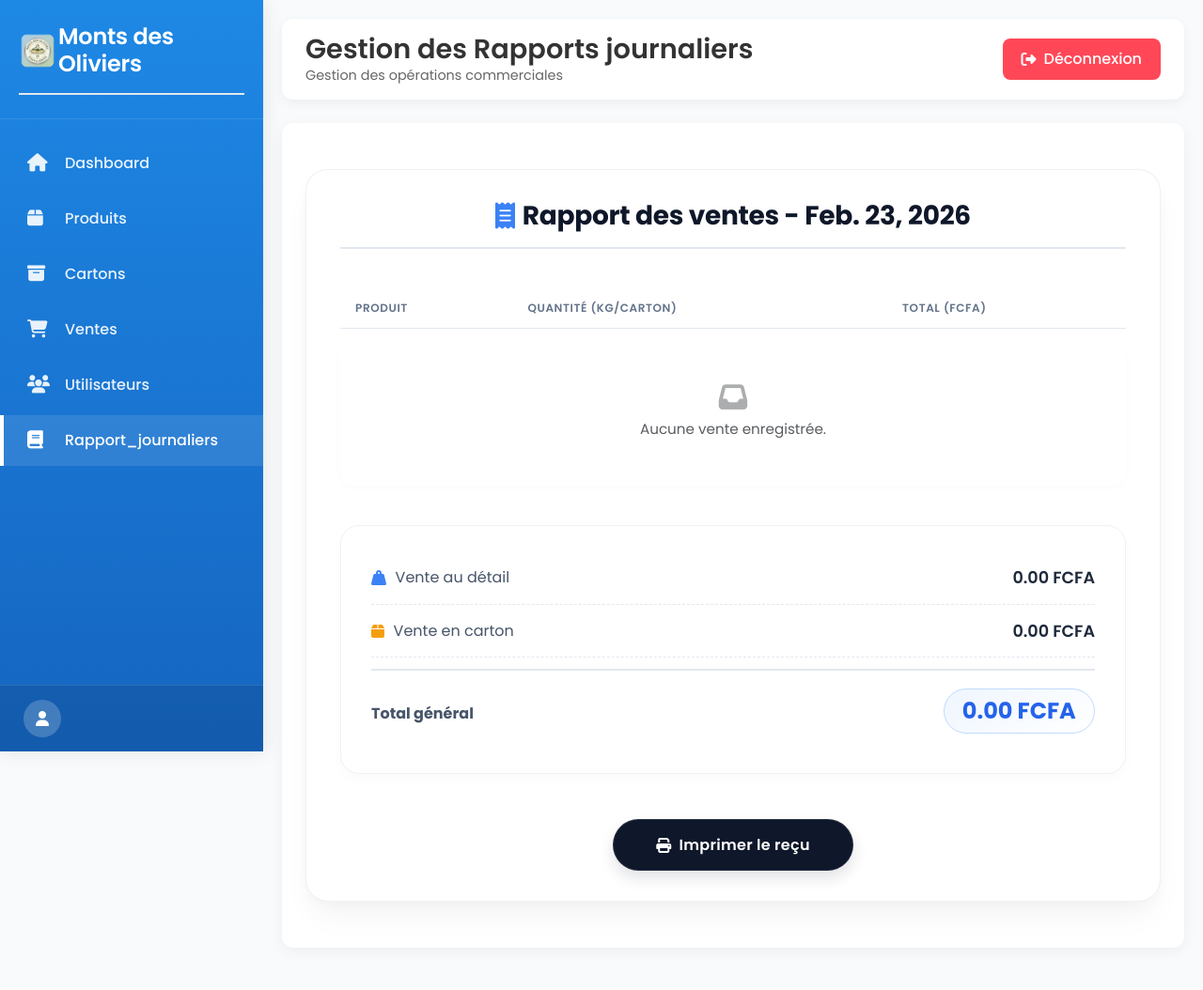
After one commit to Fabricetoreto162/Monts_Des_Oliviers_Stocks, a Django app: page /rapport_journalier/ in a window 1280 px wide. The commit adds this page. Shown: the whole page at 94% size. Run offline with Django 5.2, Linux system fonts and the light colour scheme; data comes from the database, SQL or seed files in the repository; both versions use the stored data as it was after the commit.

Commit message:
mise a jour

```diff
--- a/stock_produit/templates/Base/base.html
+++ b/stock_produit/templates/Base/base.html
@@ -497,6 +497,14 @@
                         <span>Utilisateurs</span>
                     </a>
                 </li>
+
+
+                <li>
+                    <a href="{% url 'rapport_journalier' %}" class="{% if 'rapport_journalier' in request.path %}active{% endif %}">
+                        <i class="fa-solid fa-book"></i>
+                        <span>Rapport_journaliers</span>
+                    </a>
+                </li>
             </ul>
         </div>
 
--- /dev/null
+++ b/stock_produit/templates/Rapport/rapport_journalier.html
@@ -0,0 +1,381 @@
+{% extends "Base/base.html" %}
+{% block title %}Reçu du {{ date }}{% endblock %}
+{% block page_title %}Gestion des Rapports journaliers{% endblock %}
+
+{% block content %}
+<div class="container my-4" id="receipt">
+    <h3 class="text-center">
+        <i class="fas fa-receipt me-2" style="color: #3b82f6;"></i> Rapport des ventes - {{ date }}
+    </h3>
+
+    <table class="table mt-4">
+        <thead>
+            <tr>
+                <th>Produit</th>
+                <th>Quantité (Kg/carton)</th>
+                <th>Total (FCFA)</th>
+            </tr>
+        </thead>
+        <tbody>
+            {% for v in ventes %}
+            <tr>
+                <td>
+                    <span class="product-name">{{ v.produit__name }}</span>
+                </td>
+                <td>
+                    <span class="badge-qty">{{ v.total_quantite|floatformat:2 }}</span>
+                </td>
+                <td>
+                    <span class="amount">{{ v.total_montant|floatformat:2 }}</span>
+                </td>
+            </tr>
+            {% empty %}
+            <tr>
+                <td colspan="3" class="text-center py-5 text-muted">
+                    <i class="fas fa-inbox fa-2x mb-2" style="opacity: 0.5;"></i><br>
+                    Aucune vente enregistrée.
+                </td>
+            </tr>
+            {% endfor %}
+        </tbody>
+    </table>
+
+    <div class="summary-card">
+        <div class="summary-item">
+            <span class="summary-label">
+                <i class="fas fa-weight-hanging" style="color: #3b82f6;"></i> Vente au détail
+            </span>
+            <span class="summary-value">{{ total_detail|floatformat:2 }} FCFA</span>
+        </div>
+        <div class="summary-item">
+            <span class="summary-label">
+                <i class="fas fa-box" style="color: #f59e0b;"></i> Vente en carton
+            </span>
+            <span class="summary-value">{{ total_carton|floatformat:2 }} FCFA</span>
+        </div>
+        <div class="summary-item total">
+            <span class="summary-label fw-bold">Total général</span>
+            <span class="summary-value grand-total">{{ total_general|floatformat:2 }} FCFA</span>
+        </div>
+    </div>
+
+    <div class="text-center mt-5">
+        <button class="btn-print" onclick="window.print()">
+            <i class="fas fa-print me-2"></i> Imprimer le reçu
+        </button>
+    </div>
+</div>
+
+<style>
+    /* ---------- STYLE ÉCRAN – MODERNE & MINIMALISTE ---------- */
+    @import url('https://fonts.googleapis.com/css2?family=Inter:wght@400;500;600;700&display=swap');
+
+    body {
+        background: #f8fafc;
+        font-family: 'Inter', -apple-system, BlinkMacSystemFont, sans-serif;
+        color: #0f172a;
+        line-height: 1.5;
+    }
+
+    #receipt {
+        max-width: 1000px;
+        margin: 30px auto;
+        background: white;
+        border-radius: 24px;
+        padding: 32px 36px;
+        box-shadow: 0 20px 35px -8px rgba(0, 0, 0, 0.05), 0 5px 15px rgba(0, 0, 0, 0.02);
+        border: 1px solid rgba(226, 232, 240, 0.6);
+        transition: box-shadow 0.2s ease;
+    }
+
+    #receipt:hover {
+        box-shadow: 0 25px 40px -10px rgba(0, 0, 0, 0.08);
+    }
+
+    h3 {
+        font-weight: 700;
+        font-size: 1.75rem;
+        color: #0f172a;
+        letter-spacing: -0.01em;
+        margin-bottom: 2rem;
+        display: flex;
+        align-items: center;
+        justify-content: center;
+        border-bottom: 2px solid #e2e8f0;
+        padding-bottom: 1rem;
+    }
+
+    .table {
+        width: 100%;
+        border-collapse: separate;
+        border-spacing: 0 10px;
+        margin-bottom: 1.5rem;
+    }
+
+    .table thead th {
+        background: transparent;
+        color: #64748b;
+        font-weight: 600;
+        font-size: 0.75rem;
+        text-transform: uppercase;
+        letter-spacing: 0.05em;
+        padding: 0.75rem 1rem;
+        border-bottom: 1.5px solid #e2e8f0;
+        white-space: nowrap;
+    }
+
+    .table tbody tr {
+        background: white;
+        border-radius: 16px;
+        transition: all 0.2s ease;
+        box-shadow: 0 2px 8px rgba(0, 0, 0, 0.02);
+    }
+
+    .table tbody tr:hover {
+        background: #f8fafc;
+        box-shadow: 0 8px 18px rgba(0, 0, 0, 0.04);
+        transform: scale(1.01);
+    }
+
+    .table td {
+        padding: 1rem 1rem;
+        border: none;
+        vertical-align: middle;
+        font-size: 0.95rem;
+        color: #1e293b;
+    }
+
+    .table td:first-child {
+        border-top-left-radius: 16px;
+        border-bottom-left-radius: 16px;
+    }
+
+    .table td:last-child {
+        border-top-right-radius: 16px;
+        border-bottom-right-radius: 16px;
+    }
+
+    .product-name {
+        font-weight: 600;
+        color: #0f172a;
+        display: flex;
+        align-items: center;
+        gap: 8px;
+    }
+
+    .badge-qty {
+        background: #f1f5f9;
+        color: #1e293b;
+        padding: 0.3rem 0.9rem;
+        border-radius: 40px;
+        font-weight: 600;
+        font-size: 0.85rem;
+        display: inline-block;
+        white-space: nowrap;
+    }
+
+    .amount {
+        font-weight: 700;
+        color: #0f172a;
+        background: linear-gradient(135deg, #f8fafc 0%, #ffffff 100%);
+        padding: 0.3rem 1rem;
+        border-radius: 40px;
+        display: inline-block;
+        border: 0.5px solid #e2e8f0;
+    }
+
+    .summary-card {
+        background: #ffffff;
+        border-radius: 20px;
+        padding: 1.75rem 2rem;
+        margin-top: 2rem;
+        border: 1px solid #eef2f6;
+        box-shadow: 0 6px 14px rgba(0, 0, 0, 0.02);
+    }
+
+    .summary-item {
+        display: flex;
+        justify-content: space-between;
+        align-items: baseline;
+        padding: 0.9rem 0;
+        border-bottom: 1px dashed #e2e8f0;
+    }
+
+    .summary-item:last-child {
+        border-bottom: none;
+    }
+
+    .summary-label {
+        font-size: 1rem;
+        color: #475569;
+        display: flex;
+        align-items: center;
+        gap: 0.6rem;
+    }
+
+    .summary-value {
+        font-size: 1.1rem;
+        font-weight: 600;
+        color: #1e293b;
+    }
+
+    .summary-item.total {
+        margin-top: 0.75rem;
+        padding-top: 1.2rem;
+        border-top: 2px solid #e2e8f0;
+    }
+
+    .grand-total {
+        font-size: 1.5rem;
+        font-weight: 800;
+        color: #2563eb;
+        background: linear-gradient(145deg, #eff6ff, #ffffff);
+        padding: 0.3rem 1.2rem;
+        border-radius: 50px;
+        border: 0.5px solid #bfdbfe;
+    }
+
+    .btn-print {
+        background: #0f172a;
+        color: white;
+        border: none;
+        padding: 0.9rem 2.8rem;
+        font-weight: 600;
+        font-size: 1rem;
+        border-radius: 50px;
+        letter-spacing: 0.3px;
+        box-shadow: 0 8px 16px rgba(15, 23, 42, 0.12);
+        transition: all 0.2s ease;
+        display: inline-flex;
+        align-items: center;
+        justify-content: center;
+        border: 1px solid rgba(255, 255, 255, 0.1);
+    }
+
+    .btn-print:hover {
+        background: #1e293b;
+        transform: translateY(-3px);
+        box-shadow: 0 16px 25px rgba(15, 23, 42, 0.15);
+    }
+
+    /* ---------- IMPRESSION : FORMAT TICKET POS 80mm (inchangé) ---------- */
+    @media print {
+        @page {
+            size: auto;
+            margin: 0mm;
+        }
+
+        body, html {
+            margin: 0;
+            padding: 0;
+            background: white;
+        }
+
+        body * {
+            visibility: hidden;
+        }
+
+        #receipt, #receipt * {
+            visibility: visible;
+        }
+
+        #receipt {
+            position: absolute;
+            left: 0;
+            top: 0;
+            width: 80mm;
+            padding: 3mm 4mm;
+            margin: 0;
+            background: white;
+            border: none;
+            box-shadow: none;
+            border-radius: 0;
+            font-family: 'Courier New', Courier, monospace;
+            font-size: 9pt;
+            line-height: 1.2;
+        }
+
+        .btn-print, .btn-print * {
+            display: none !important;
+        }
+
+        h3 {
+            font-size: 12pt;
+            font-weight: bold;
+            margin: 0 0 4px 0;
+            padding: 0;
+            border: none;
+            text-align: center;
+            letter-spacing: 0;
+        }
+
+        .table {
+            width: 100%;
+            border-collapse: collapse;
+            margin: 3px 0;
+            font-size: 8pt;
+        }
+
+        .table thead th {
+            background: none;
+            color: black;
+            border-bottom: 1px solid black;
+            padding: 3px 2px;
+            font-size: 7.5pt;
+            text-transform: uppercase;
+        }
+
+        .table td {
+            padding: 2px 2px;
+            border-bottom: 0.5px solid #ccc;
+            background: none;
+        }
+
+        .table tbody tr {
+            page-break-inside: avoid;
+        }
+
+        .product-name, .badge-qty, .amount {
+            background: none;
+            border: none;
+            padding: 0;
+            border-radius: 0;
+            color: black;
+        }
+
+        .summary-card {
+            background: none;
+            border: none;
+            padding: 0;
+            margin-top: 8px;
+            box-shadow: none;
+        }
+
+        .summary-item {
+            padding: 2px 0;
+            border-bottom: 0.5px dashed black;
+        }
+
+        .summary-item.total {
+            border-top: 0.5px solid black;
+        }
+
+        .grand-total {
+            background: none;
+            border: none;
+            padding: 0;
+            color: black;
+            font-size: 11pt;
+        }
+
+        hr, .d-flex, .fw-bold, .container, .my-4, .mt-4, .text-center {
+            padding: 0;
+            margin: 0;
+        }
+
+        i, .fas {
+            display: none !important;
+        }
+    }
+</style>
+{% endblock %}
--- a/stock_produit/urls.py
+++ b/stock_produit/urls.py
@@ -54,5 +54,8 @@ urlpatterns = [
     path("utilisateurs/", views.user_list, name="users"),
 
 
+    path('rapport_journalier/', views.rapport_journalier, name='rapport_journalier'),
+
+
 
 ]
--- a/stock_produit/views.py
+++ b/stock_produit/views.py
@@ -7,7 +7,7 @@ import json
 from django.db import transaction
 from django.http import JsonResponse
 from django.utils.timezone import now
-from django.db.models import Count, Q, F, Sum
+from django.db.models import Count, Q, F, Sum,Case,When,DecimalField
 from decimal import Decimal
 
 
@@ -45,7 +45,7 @@ def inscription(request):
         if form.is_valid():
             user = form.save()
             login(request, user)
-            return redirect("dashboard")
+            return redirect("connexion")
     else:
         form = UserRegisterForm()
 
@@ -530,3 +530,83 @@ def user_list(request):
     return render(request, "User/utilisateurs.html", {
         "users": users
     })
+
+
+
+
+
+
+
+
+
+
+
+
+
+
+
+
+
+
+
+
+
+
+
+
+
+
+
+
+
+def rapport_journalier(request):
+
+    selected_date = request.GET.get("date")
+    if selected_date:
+        date = datetime.strptime(selected_date, "%Y-%m-%d").date()
+    else:
+        date = timezone.now().date()
+
+    # 🔹 Regrouper par produit
+    ventes = (
+        Vente.objects
+        .filter(recu__created_at__date=date)
+        .values('produit__name')
+        .annotate(
+            total_quantite=Sum(
+                Case(
+                    When(type_vente='DETAIL', then=F('poids_vendu')),
+                    When(type_vente='CARTON', then=F('carton__initial_weight')),
+                    default=0,
+                    output_field=DecimalField()
+                )
+            ),
+            total_montant=Sum('total_price')
+        )
+        .order_by('produit__name')
+    )
+
+    # 🔹 Totaux généraux
+    total_detail = (
+        Vente.objects
+        .filter(recu__created_at__date=date, type_vente='DETAIL')
+        .aggregate(total=Sum('total_price'))['total'] or 0
+    )
+
+    total_carton = (
+        Vente.objects
+        .filter(recu__created_at__date=date, type_vente='CARTON')
+        .aggregate(total=Sum('total_price'))['total'] or 0
+    )
+
+    total_general = total_detail + total_carton
+
+    context = {
+        'date': date,
+        'ventes': ventes,
+        'total_detail': total_detail,
+        'total_carton': total_carton,
+        'total_general': total_general,
+    }
+
+    return render(request, "Rapport/rapport_journalier.html", context)
```
Also changed, not shown: db.sqlite3, stock_produit/migrations/0001_initial.py.
